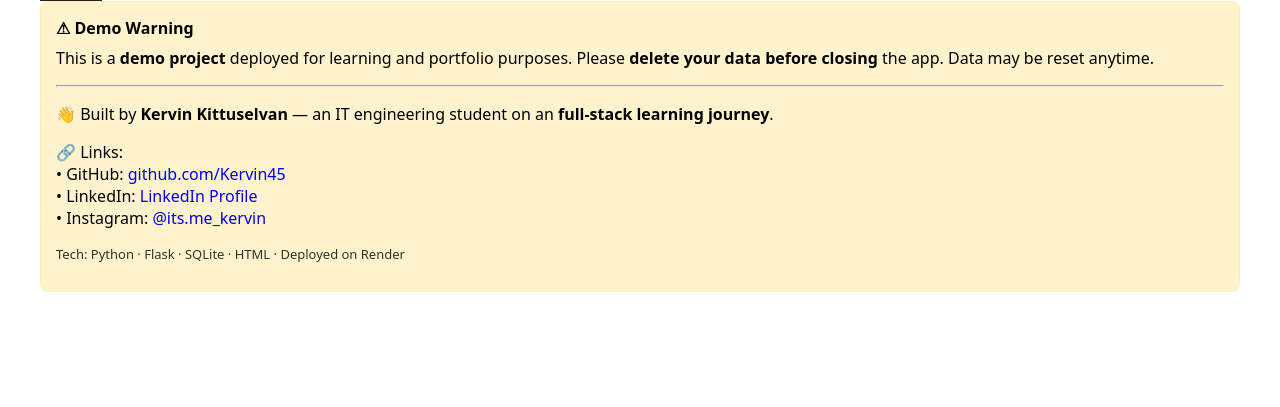
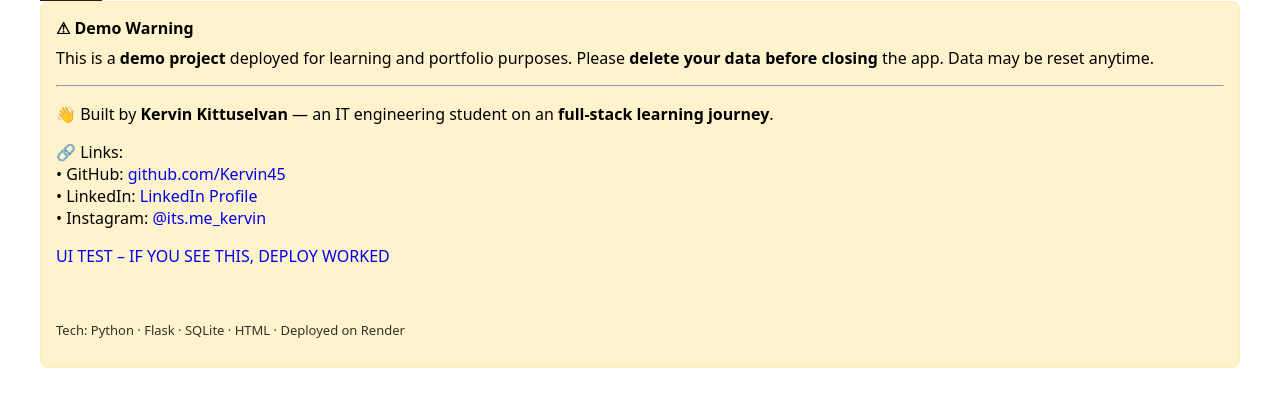
Before and after one commit to Kervin45/recordly, a Flask app: page /create in a window 1280 px wide. Shown: the part 316-723 px from the top of the page. Run offline with Flask 3, Linux system fonts and the light colour scheme.

Commit message:
Quick UI update

```diff
--- a/templates/base.html
+++ b/templates/base.html
@@ -42,7 +42,10 @@
     <br>
     • GitHub: <a href="https://github.com/Kervin45" target="_blank">github.com/Kervin45</a><br>
     • LinkedIn: <a href="www.linkedin.com/in/kervin-kittuselvan-6b2927256" target="_blank">LinkedIn Profile</a><br>
-    • Instagram: <a href="https://www.instagram.com/its.me_kervin?igsh=MTU2Mm0xN283ZHM1Yw==" target="_blank">@its.me_kervin</a>
+    • Instagram: <a href="https://www.instagram.com/its.me_kervin?igsh=MTU2Mm0xN283ZHM1Yw==" target="_blank">@its.me_kervin
+        <p style="color:red">UI TEST – IF YOU SEE THIS, DEPLOY WORKED</p>
+
+    </a>
   </p>
 
   <p style="font-size: 13px; opacity: 0.8;">
```
